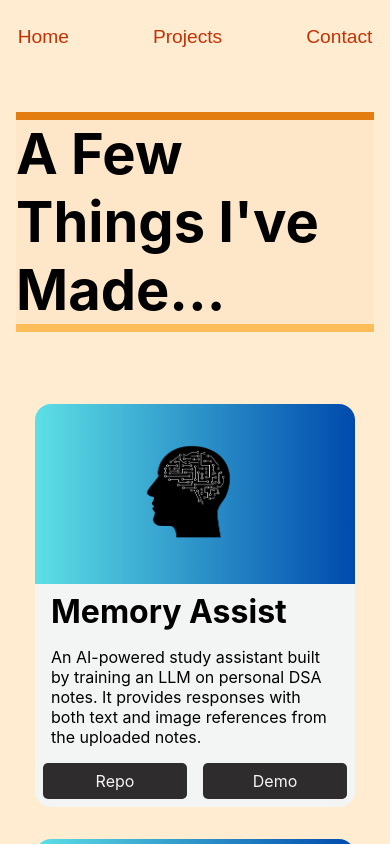
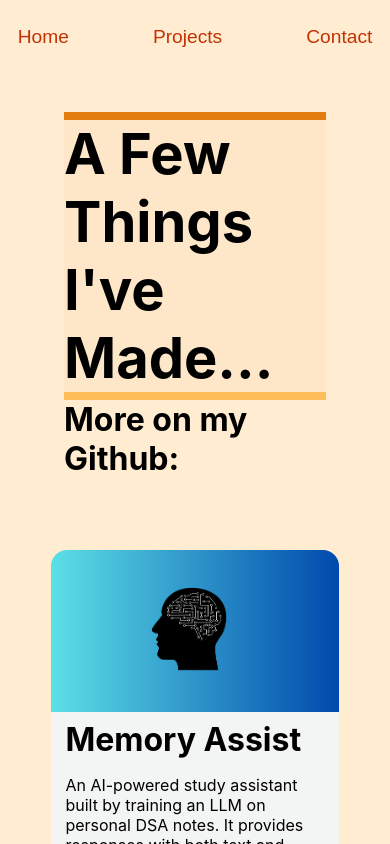
Before and after one commit to FevinFelix/personal-website, a React (Create React App) app in the folder personal-website/: page /projects in a window 390 px wide. Shown: the top 844 px of the page. Built offline with nearby package versions, Linux system fonts and the light colour scheme; a web font is replaced by a local one.

Commit message:
Fix project card layout

```diff
--- a/personal-website/src/components/ProjectCard.css
+++ b/personal-website/src/components/ProjectCard.css
@@ -40,8 +40,8 @@
     justify-content: center;
 }
 
-@media (max-width: 1270px) {
+@media (max-width: 1240px) {
     .container .card {
-        width: 20rem;
+        width: 18rem;
     }
 }
--- a/personal-website/src/pages/Projects.css
+++ b/personal-website/src/pages/Projects.css
@@ -2,11 +2,12 @@
     padding-top: 7rem;
     display: flex;
     flex-direction: column;
+    margin-left: 4rem;
+    margin-right: 4rem;
 }
 
 .main-projects .header {
     font-size: 5rem;
-    margin-left: 5rem;
     border-top: 8px solid #e37d10;
     border-bottom: 8px solid #FFBD59;
     background-color: #fde7c8;
@@ -15,25 +16,18 @@
 }
 
 .cards-container {
-    margin-left: 5rem;
-    margin-right: 5rem;
     margin-top: 4rem;
     display: flex;
     flex-direction: row;
-    gap: 10rem;
     flex-wrap: wrap;
-    justify-content: baseline
+    justify-content: space-evenly;
+    row-gap: 2rem;
 }
 
-@media (max-width: 1270px) {
+
+@media (max-width: 1240px) {
     .main-projects .header {
         font-size: 3.5rem;
-    }
-
-    .cards-container {
-        gap: 5rem;
-        margin-left: 2.8rem;
-        margin-right: 2.8rem;
     }
 }
 
@@ -42,14 +36,7 @@
         align-items: center;
     }
 
-    .main-projects .header {
-        margin-left: 1rem;
-        margin-right: 1rem;
-    }
-
     .cards-container {
-        margin-left: 1rem;
-        margin-right: 1rem;
         flex-direction: column;
         row-gap: 1rem;
         align-items: center;
--- a/personal-website/src/pages/Projects.js
+++ b/personal-website/src/pages/Projects.js
@@ -11,6 +11,7 @@ export default function Projects() {
             <main className="main-projects">
                 <header>
                     <h1 className="header">A Few Things I've Made...</h1>
+                    <h1>More on my Github: </h1>
                 </header>
                 <div className="cards-container">
                     <ProjectCard imgSrc={MemAssistImg} imgAlt={"Card Image"}
@@ -33,7 +34,6 @@ export default function Projects() {
                     buttonText={"Repo"}
                     repoLink={"https://github.com/EL132/Memory-Assistant"}
                     />
-
                 </div>
             </main>
         </>
```
